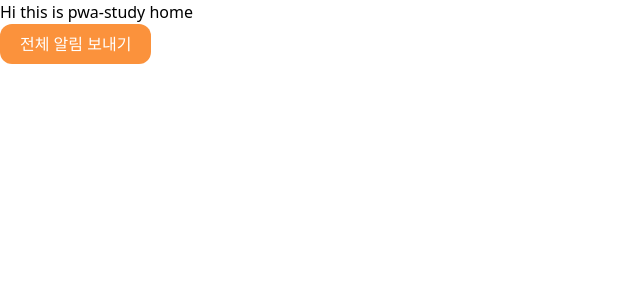
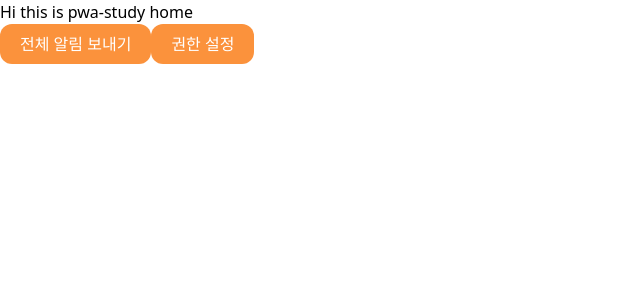
Before and after one commit to k-redstone/pwa-study, a Next.js app: page / in a window 1280 px wide. Shown: the top 300 px of the page, without its empty margins (0-640 px from the left). Built offline with nearby package versions, Linux system fonts and the light colour scheme.

Commit message:
feat: 권한 요청 버튼 추가

```diff
--- a/src/app/page.tsx
+++ b/src/app/page.tsx
@@ -2,7 +2,6 @@
 import { sendNotificationsToAll } from "@/utils/sendNotify";
 import { initializeApp } from "firebase/app";
 import { getMessaging, onMessage, getToken } from "firebase/messaging";
-import { useEffect } from "react";
 
 const initFCM = async () => {
   const permission = await Notification.requestPermission();
@@ -47,10 +46,22 @@ const initFCM = async () => {
   });
 };
 
+const requestNotificationPermission = async () => {
+  const permission = await Notification.requestPermission();
+  if (permission !== "granted") {
+    console.warn("Notification permission not granted.");
+    return false;
+  }
+  return true;
+};
+
 export default function Home() {
-  useEffect(() => {
-    initFCM();
-  }, []);
+  const handlePermissionRequest = async () => {
+    const granted = await requestNotificationPermission();
+    if (granted) {
+      await initFCM();
+    }
+  };
 
   return (
     <div>
@@ -62,6 +73,13 @@ export default function Home() {
       >
         전체 알림 보내기
       </button>
+      <button
+        type="button"
+        className="rounded-xl bg-orange-400 text-white px-5 py-2"
+        onClick={() => handlePermissionRequest()}
+      >
+        권한 설정
+      </button>
     </div>
   );
 }
```
